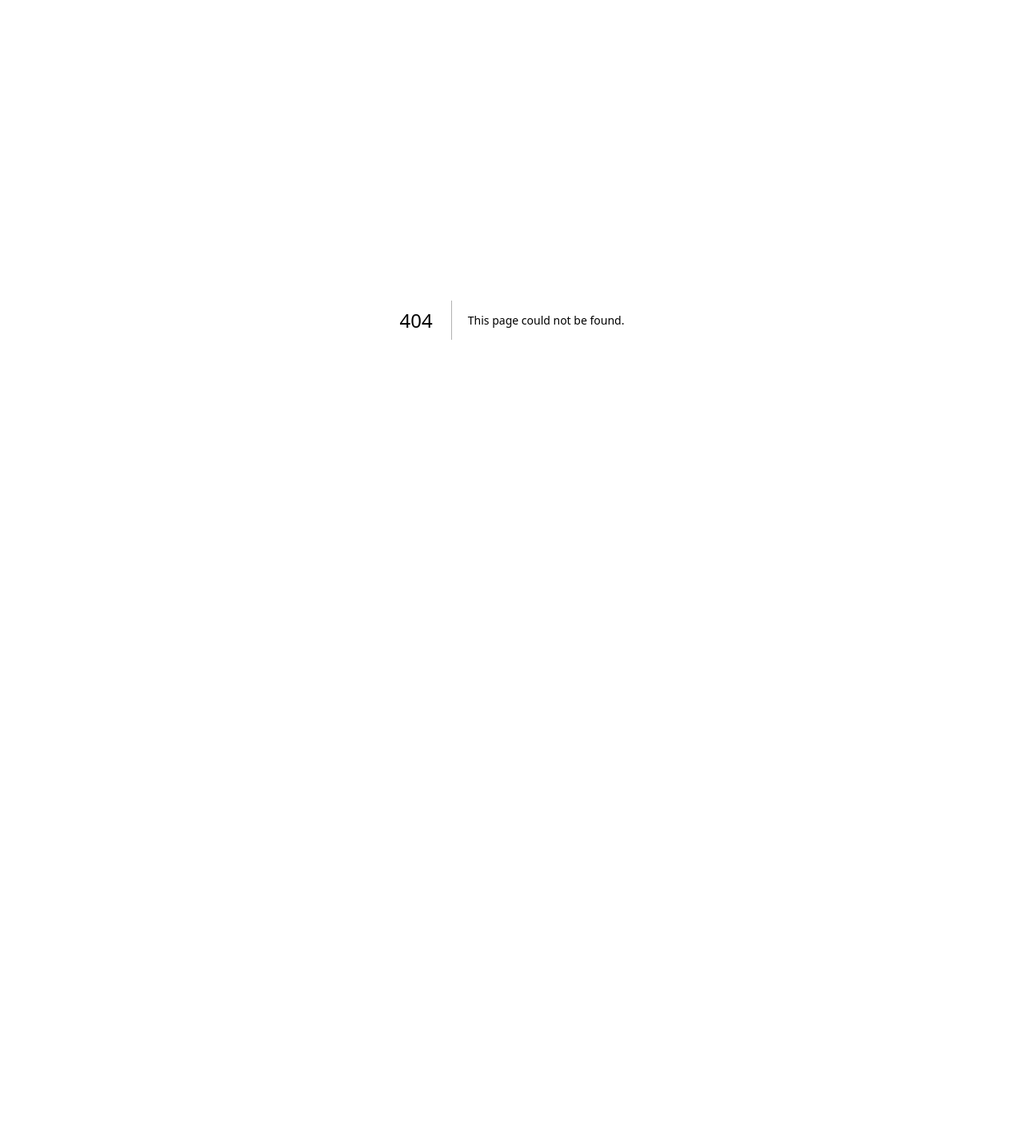
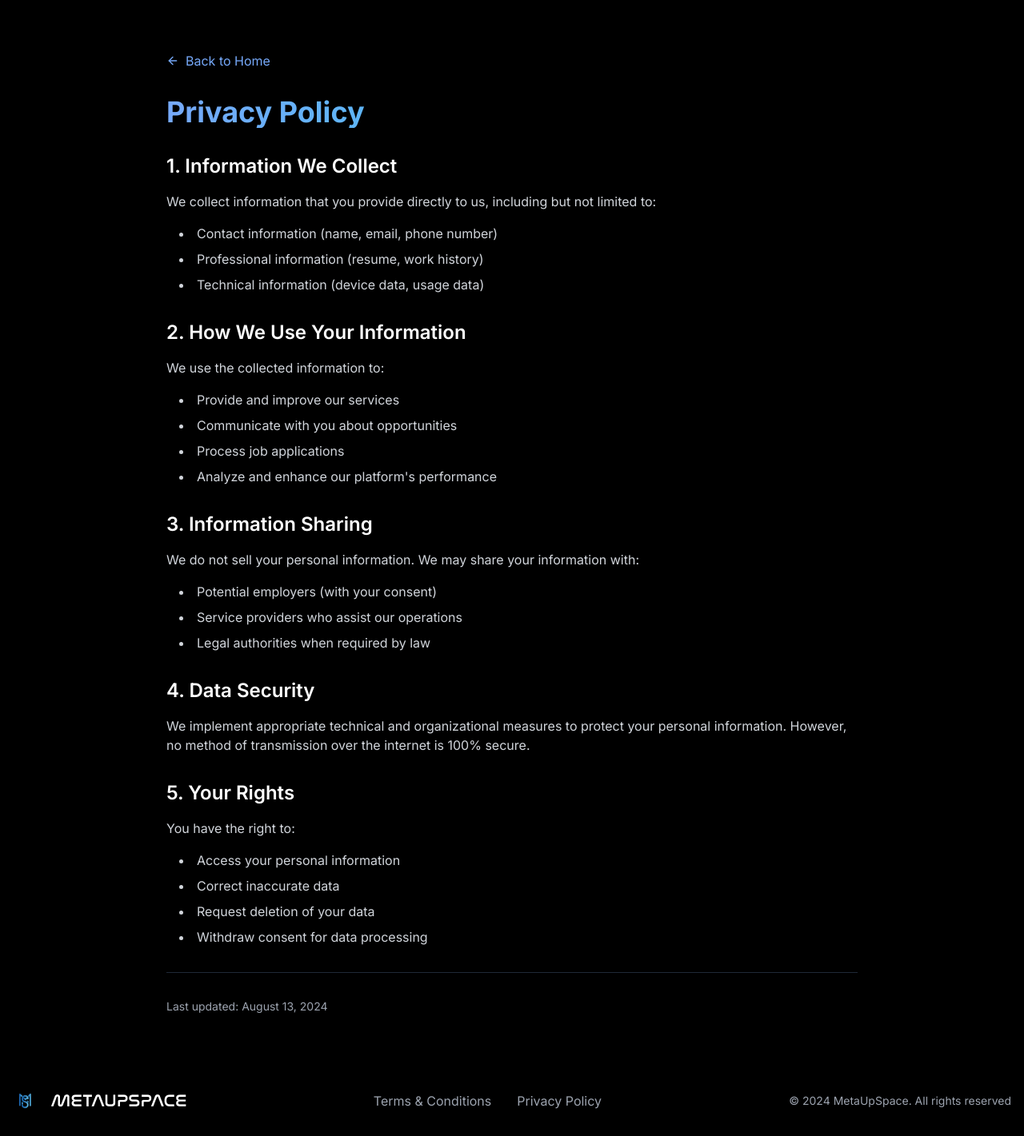
Before and after one commit to metaupspace/metaupspace-website, a Next.js app: page /privacy in a window 1280 px wide. Before the commit this address had no page. Shown: the whole page at 80% size. Before the commit the page ends 800 px from the top, so only its background shows below. Built offline with nearby package versions, Linux system fonts and the light colour scheme.

Commit message:
Terms and Conditions

```diff
--- a/app/layout.tsx
+++ b/app/layout.tsx
@@ -1,7 +1,7 @@
 import type { Metadata } from "next";
 import { Inter } from "next/font/google";
 import "./globals.css";
-
+import Footer from "@/components/footer"
 const inter = Inter({ subsets: ["latin"] });
 
 export const metadata: Metadata = {
@@ -17,6 +17,7 @@ export default function RootLayout({
   return (
     <html lang="en">
       <body className={inter.className}>{children}</body>
+      <Footer />
     </html>
   );
 }
--- /dev/null
+++ b/app/privacy/page.tsx
@@ -0,0 +1,95 @@
+"use client";
+
+import { ArrowLeft } from "lucide-react";
+import Link from "next/link";
+
+export default function PrivacyPage() {
+    const formattedDate = new Date().toLocaleDateString('en-US', {
+        year: 'numeric',
+        month: 'long',
+        day: 'numeric'
+      });
+  return (
+    <div className="min-h-screen bg-black text-white">
+      <div className="max-w-4xl mx-auto px-4 py-16">
+        <Link
+          href="/"
+          className="inline-flex items-center text-blue-400 hover:text-blue-300 mb-8 transition-colors"
+        >
+          <ArrowLeft className="w-4 h-4 mr-2" />
+          Back to Home
+        </Link>
+
+        <h1 className="text-4xl font-bold mb-8 bg-gradient-to-r from-blue-400 to-cyan-400 bg-clip-text text-transparent">
+          Privacy Policy
+        </h1>
+
+        <div className="space-y-8 text-gray-300">
+          <section className="space-y-4">
+            <h2 className="text-2xl font-semibold text-white">1. Information We Collect</h2>
+            <p>
+              We collect information that you provide directly to us, including but not limited to:
+            </p>
+            <ul className="list-disc list-inside space-y-2 pl-4">
+              <li>Contact information (name, email, phone number)</li>
+              <li>Professional information (resume, work history)</li>
+              <li>Technical information (device data, usage data)</li>
+            </ul>
+          </section>
+
+          <section className="space-y-4">
+            <h2 className="text-2xl font-semibold text-white">2. How We Use Your Information</h2>
+            <p>
+              We use the collected information to:
+            </p>
+            <ul className="list-disc list-inside space-y-2 pl-4">
+              <li>Provide and improve our services</li>
+              <li>Communicate with you about opportunities</li>
+              <li>Process job applications</li>
+              <li>Analyze and enhance our platform&apos;s performance</li>
+            </ul>
+          </section>
+
+          <section className="space-y-4">
+            <h2 className="text-2xl font-semibold text-white">3. Information Sharing</h2>
+            <p>
+              We do not sell your personal information. We may share your information with:
+            </p>
+            <ul className="list-disc list-inside space-y-2 pl-4">
+              <li>Potential employers (with your consent)</li>
+              <li>Service providers who assist our operations</li>
+              <li>Legal authorities when required by law</li>
+            </ul>
+          </section>
+
+          <section className="space-y-4">
+            <h2 className="text-2xl font-semibold text-white">4. Data Security</h2>
+            <p>
+              We implement appropriate technical and organizational measures to protect your personal information.
+              However, no method of transmission over the internet is 100% secure.
+            </p>
+          </section>
+
+          <section className="space-y-4">
+            <h2 className="text-2xl font-semibold text-white">5. Your Rights</h2>
+            <p>
+              You have the right to:
+            </p>
+            <ul className="list-disc list-inside space-y-2 pl-4">
+              <li>Access your personal information</li>
+              <li>Correct inaccurate data</li>
+              <li>Request deletion of your data</li>
+              <li>Withdraw consent for data processing</li>
+            </ul>
+          </section>
+
+          <div className="border-t border-gray-800 pt-8 mt-12">
+            <p className="text-sm text-gray-400">
+              Last updated: {formattedDate}
+            </p>
+          </div>
+        </div>
+      </div>
+    </div>
+  );
+}
--- /dev/null
+++ b/app/terms/page.tsx
@@ -0,0 +1,77 @@
+"use client";
+
+import { ArrowLeft } from "lucide-react";
+import Link from "next/link";
+
+export default function TermsPage() {
+    const formattedDate = new Date().toLocaleDateString('en-US', {
+        year: 'numeric',
+        month: 'long',
+        day: 'numeric'
+      });
+  return (
+    <div className="min-h-screen bg-black text-white">
+      <div className="max-w-4xl mx-auto px-4 py-16">
+        <Link
+          href="/"
+          className="inline-flex items-center text-blue-400 hover:text-blue-300 mb-8 transition-colors"
+        >
+          <ArrowLeft className="w-4 h-4 mr-2" />
+          Back to Home
+        </Link>
+
+        <h1 className="text-4xl font-bold mb-8 bg-gradient-to-r from-blue-400 to-cyan-400 bg-clip-text text-transparent">
+          Terms & Conditions
+        </h1>
+
+        <div className="space-y-8 text-gray-300">
+          <section className="space-y-4">
+            <h2 className="text-2xl font-semibold text-white">1. Agreement to Terms</h2>
+            <p>
+              By accessing and using MetaUpSpace&apos;s services, you agree to be bound by these Terms & Conditions.
+              If you disagree with any part of these terms, you may not access our services.
+            </p>
+          </section>
+
+          <section className="space-y-4">
+            <h2 className="text-2xl font-semibold text-white">2. Services</h2>
+            <p>
+              MetaUpSpace provides IT staffing and development services. We reserve the right to withdraw or amend our services
+              without notice. We will not be liable if any part of our services is unavailable at any time.
+            </p>
+          </section>
+
+          <section className="space-y-4">
+            <h2 className="text-2xl font-semibold text-white">3. Intellectual Property</h2>
+            <p>
+              The content, features, and functionality of our services are owned by MetaUpSpace and are protected by
+              international copyright, trademark, patent, trade secret, and other intellectual property laws.
+            </p>
+          </section>
+
+          <section className="space-y-4">
+            <h2 className="text-2xl font-semibold text-white">4. User Responsibilities</h2>
+            <p>
+              You are responsible for ensuring that your use of our services complies with applicable laws and regulations.
+              You agree not to use our services for any unlawful purpose or in any way that could damage or impair the services.
+            </p>
+          </section>
+
+          <section className="space-y-4">
+            <h2 className="text-2xl font-semibold text-white">5. Limitation of Liability</h2>
+            <p>
+              MetaUpSpace shall not be liable for any indirect, incidental, special, consequential, or punitive damages
+              resulting from your use or inability to use our services.
+            </p>
+          </section>
+
+          <div className="border-t border-gray-800 pt-8 mt-12">
+            <p className="text-sm text-gray-400">
+              Last updated: {formattedDate}
+            </p>
+          </div>
+        </div>
+      </div>
+    </div>
+  );
+}
--- a/components/Development.jsx
+++ b/components/Development.jsx
@@ -29,15 +29,6 @@ function Development() {
           <Testimonials />
         </div>
       </div>
-      <footer class="w-full bg-black text-white py-2">
-        <div class="container mx-auto px-4 flex justify-start items-center">
-          <p class="text-sm w-1/2">© 2024 Your Company. All rights reserved</p>
-          <div className="flex items-center">
-            <Image src={logo} alt="Company Logo " class="h-5 w-auto" />
-            <Image src={metaupspace} alt="Company Logo " class="h-4 w-auto" />
-          </div>
-        </div>
-      </footer>
     </div>
   );
 }
--- /dev/null
+++ b/components/footer.tsx
@@ -0,0 +1,42 @@
+import React from 'react'
+import Link from 'next/link'
+import Image from 'next/image'
+import logo from "@/public/assets/logo.png";
+import metaupspace from "@/public/assets/METAUPSPACE.png";
+const Footer = () => {
+  return (
+    <footer className="w-full bg-black text-white py-8">
+          <div className="max-w-7xl mx-auto px-4">
+            <div className="flex flex-col md:flex-row justify-between items-center space-y-4 md:space-y-0">
+              <div className="flex items-center space-x-4">
+                <Image
+                  src={logo }
+                  alt="Company Logo"
+                  width={120}
+                  height={40}
+                  className="h-5 w-auto"
+                />
+                <Image
+                  src={metaupspace }
+                  alt="MetaUpSpace Logo"
+                  width={100}
+                  height={32}
+                  className="h-4 w-auto"
+                />
+              </div>
+              <div className="flex space-x-8">
+                <Link href="/terms" className="text-gray-400 hover:text-blue-400 transition-colors">
+                  Terms & Conditions
+                </Link>
+                <Link href="/privacy" className="text-gray-400 hover:text-blue-400 transition-colors">
+                  Privacy Policy
+                </Link>
+              </div>
+              <p className="text-sm text-gray-400">© {new Date().getFullYear()} MetaUpSpace. All rights reserved</p>
+            </div>
+          </div>
+        </footer>
+  )
+}
+
+export default Footer
```
